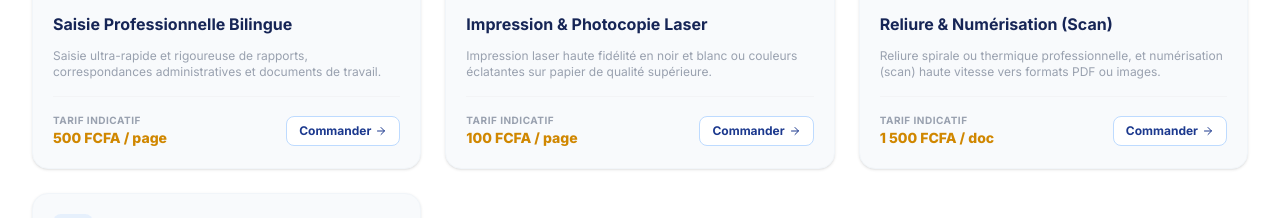
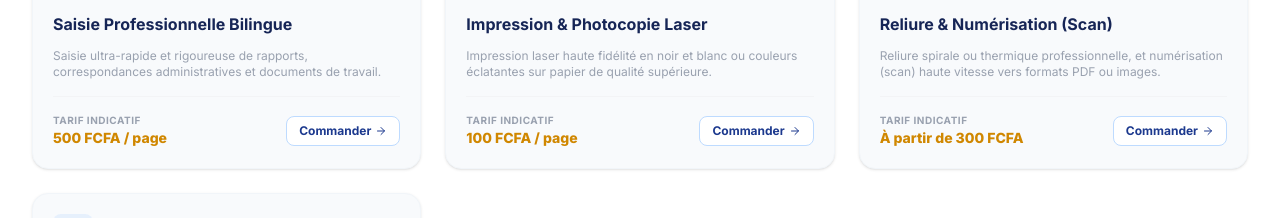
Before and after one commit to Romarichirsein/CAMUQ-TWINS, a React (Vite) app: page /accueil in a window 1280 px wide. Shown: the part 1370-1588 px from the top of the page. Built offline with nearby package versions, Linux system fonts and the light colour scheme.

Commit message:
fix: update Reliure & Numerisation price to a partir de 300 FCFA

```diff
--- a/src/data.ts
+++ b/src/data.ts
@@ -115,9 +115,9 @@ export const SERVICES_DATA: ServiceItem[] = [
     id: "s-3",
     name: "Reliure & Numérisation (Scan)",
     category: "secretariat",
-    priceEstimate: "1 500 FCFA / doc",
+    priceEstimate: "À partir de 300 FCFA",
     unit: "document",
-    baseCost: 1500,
+    baseCost: 300,
     description: "Reliure spirale ou thermique professionnelle, et numérisation (scan) haute vitesse vers formats PDF ou images.",
     icon: "FolderOpen"
   },
```
